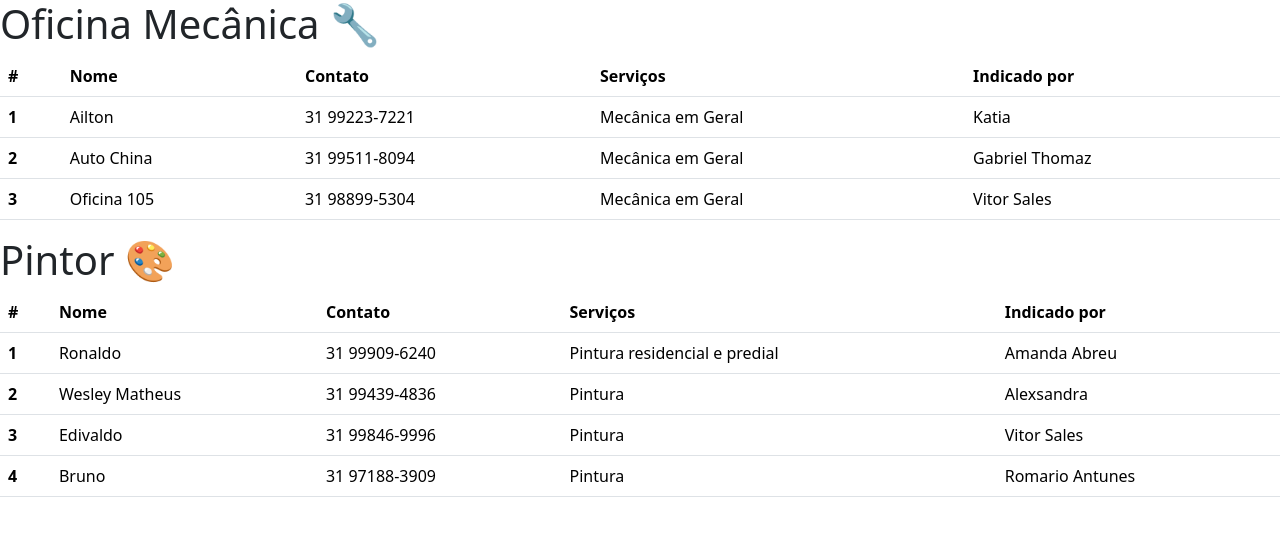
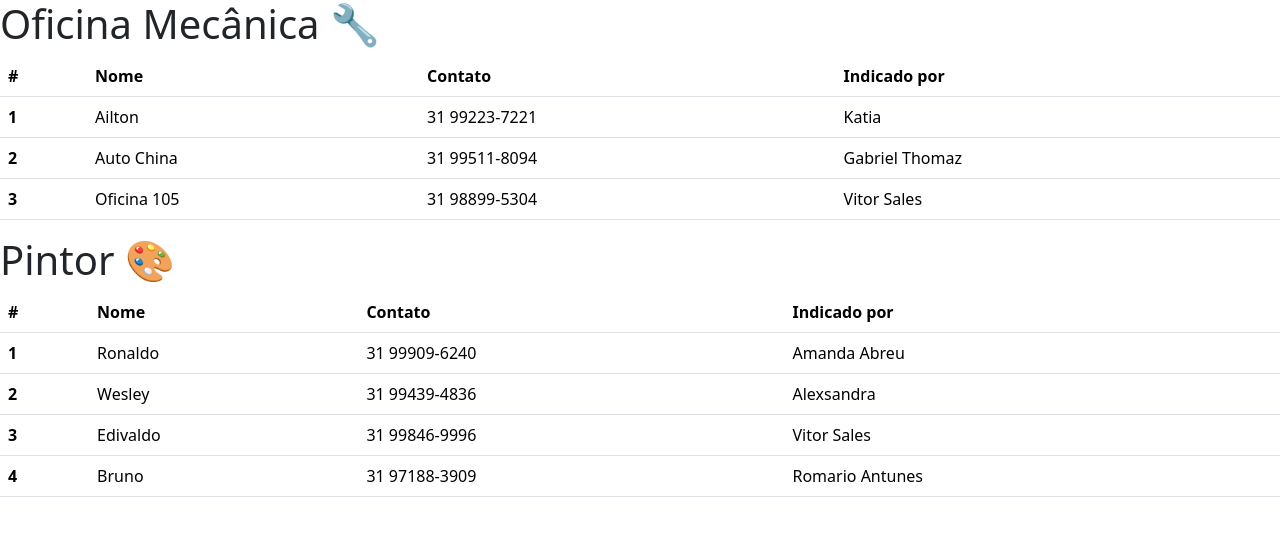
Before and after one commit to salesvitor/indicabetim, a plain HTML site: page index.html in a window 1280 px wide. Drawn offline with nearby package versions, Linux system fonts and the light colour scheme.

Commit message:
Update index.html

```diff
--- a/index.html
+++ b/index.html
@@ -17,7 +17,6 @@
                 <th scope="col">#</th>
                 <th scope="col">Nome</th>
                 <th scope="col">Contato</th>
-                <th scope="col">Serviços</th>
                 <th scope="col">Indicado por</th>
             </tr>
         </thead>
@@ -26,21 +25,18 @@
                 <th scope="row">1</th>
                 <td>Ailton</td>
                 <td>31 99223-7221</td>
-                <td>Mecânica em Geral</td>
                 <td>Katia</td>
             </tr>
             <tr>
                 <th scope="row">2</th>
                 <td>Auto China</td>
                 <td>31 99511-8094</td>
-                <td>Mecânica em Geral</td>
                 <td>Gabriel Thomaz</td>
             </tr>
             <tr>
                 <th scope="row">3</th>
                 <td>Oficina 105</td>
                 <td>31 98899-5304</td>
-                <td>Mecânica em Geral</td>
                 <td>Vitor Sales</td>
             </tr>
         </tbody>
@@ -52,7 +48,6 @@
                 <th scope="col">#</th>
                 <th scope="col">Nome</th>
                 <th scope="col">Contato</th>
-                <th scope="col">Serviços</th>
                 <th scope="col">Indicado por</th>
             </tr>
         </thead>
@@ -61,28 +56,24 @@
                 <th scope="row">1</th>
                 <td>Ronaldo</td>
                 <td>31 99909-6240</td>
-                <td>Pintura residencial e predial</td>
                 <td>Amanda Abreu</td>
             </tr>
             <tr>
                 <th scope="row">2</th>
-                <td>Wesley Matheus</td>
+                <td>Wesley</td>
                 <td>31 99439-4836</td>
-                <td>Pintura</td>
                 <td>Alexsandra</td>
             </tr>
             <tr>
                 <th scope="row">3</th>
                 <td>Edivaldo</td>
                 <td>31 99846-9996</td>
-                <td>Pintura</td>
                 <td>Vitor Sales</td>
             </tr>
             <tr>
                 <th scope="row">4</th>
                 <td>Bruno</td>
                 <td>31 97188-3909</td>
-                <td>Pintura</td>
                 <td>Romario Antunes</td>
             </tr>
         </tbody>
```
